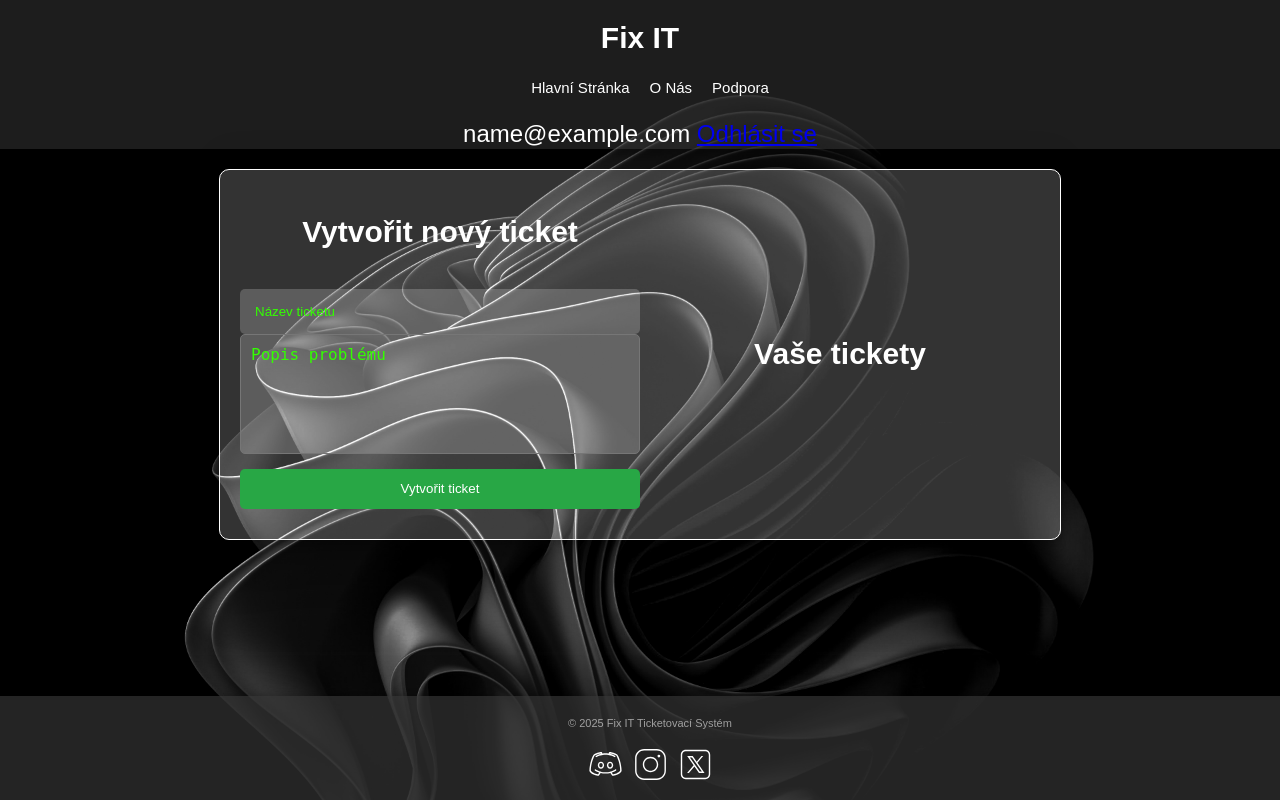
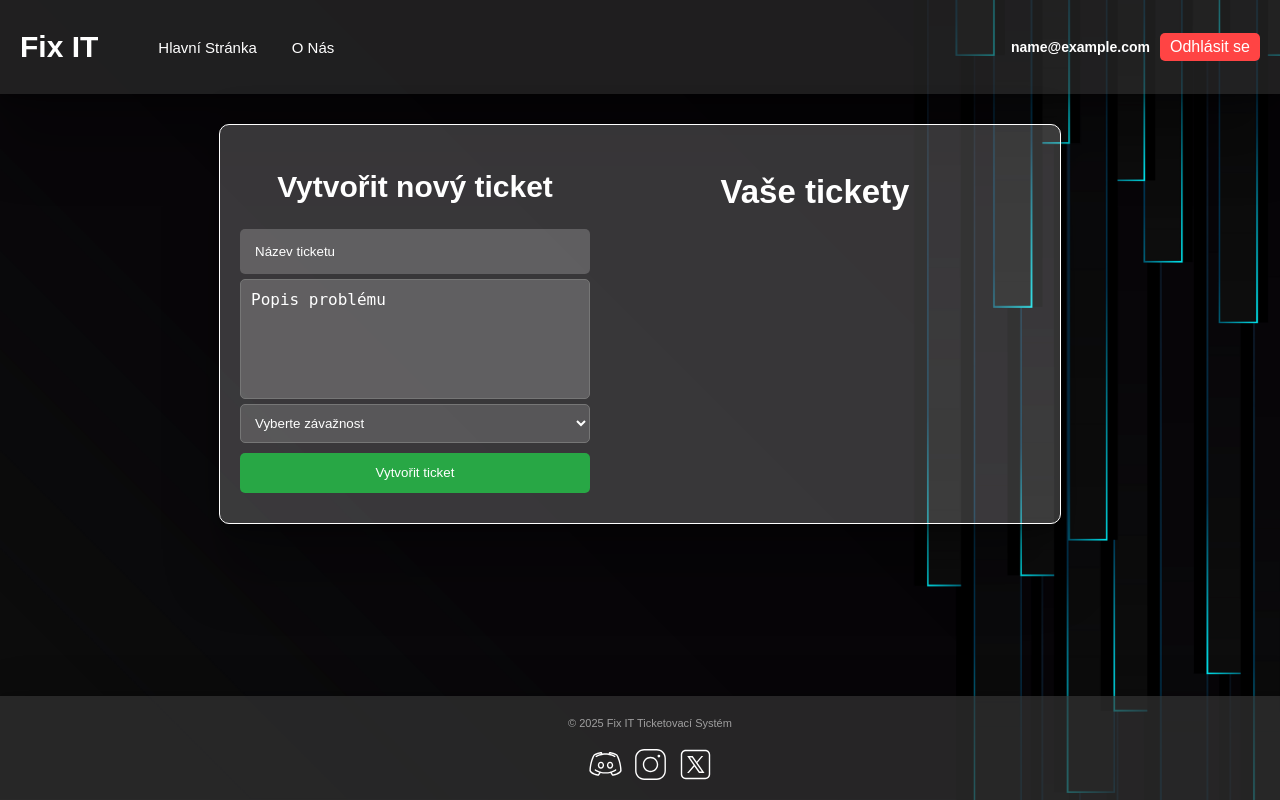
Before and after one commit to MichaelZdvoran/DAD-APLIKACE, a PHP site: page /ticket.php in a window 1280 px wide. Run offline with PHP 8.4, Linux system fonts and the light colour scheme; the visitor is signed in with stand-in values (Sample User, id 1); data that the repository does not hold is empty.

Commit message:
BEST OF THE BEST

```diff
--- a/aboutus.php
+++ b/aboutus.php
@@ -9,14 +9,15 @@
 <body>
 <?php include "php/db.php" ?>
     <header>
+        <div class="header-left">
             <h1>Fix IT</h1>
             <nav>
                 <ul>
                     <li><a href="index.php">Hlavní Stránka</a></li>
                     <li><a href="aboutus.php">O Nás</a></li>
-                <li><a href="support.php">Podpora</a></li>
                 </ul>
             </nav>
+        </div>
     </header>
     <main>
         <div class="container-aboutus">
--- a/index.php
+++ b/index.php
@@ -10,14 +10,15 @@
 <body>
     <?php include "php/db.php" ?>
     <header>
+        <div class="header-left">
             <h1>Fix IT</h1>
             <nav>
                 <ul>
                     <li><a href="index.php">Hlavní Stránka</a></li>
                     <li><a href="aboutus.php">O Nás</a></li>
-                <li><a href="support.php">Podpora</a></li>
                 </ul>
             </nav>
+        </div>
     </header>
     <main>
         <div class="container">
--- a/registrace.php
+++ b/registrace.php
@@ -15,7 +15,6 @@
             <ul>
                 <li><a href="index.php">Hlavní Stránka</a></li>
                 <li><a href="aboutus.php">O Nás</a></li>
-                <li><a href="support.php">Podpora</a></li>
             </ul>
         </nav>
     </header>
--- a/styles/ticket.css
+++ b/styles/ticket.css
@@ -2,22 +2,59 @@ body {
     font-family: Arial, sans-serif;
     margin: 0;
     padding: 0;
-    background: #111 url('/pngs/FixIT_background.jpg') no-repeat center center fixed;
+    background: #111 url('/pngs/491362538070.jpg') no-repeat center center fixed;
     background-size: cover;
 }
 
 header {
+    display: flex;
+    justify-content: space-between;
+    align-items: center;
+    padding: 10px 20px;
     background: #33333393;
     color: white;
-    text-align: center;
-    padding: 1px;
-    font-size: 24px;
     box-shadow: rgba(0, 0, 0, 0.25) 0px 54px 55px, rgba(0, 0, 0, 0.12) 0px -12px 30px, rgba(0, 0, 0, 0.12) 0px 4px 6px, rgba(0, 0, 0, 0.17) 0px 12px 13px, rgba(0, 0, 0, 0.09) 0px -3px 5px;
+    margin: auto; /* Zarovnání na střed */
 }
 
-main{
+.header-left {
+    display: flex;
+    align-items: center;
+}
 
+.header-left nav ul {
+    list-style: none;
+    display: flex;
+    gap: 15px;
+    margin-left: 20px;
 }
+
+.user-container {
+    display: flex;
+    align-items: center;
+    gap: 10px;
+}
+
+.user-email {
+    color: #fff;
+    font-size: 14px;
+    font-weight: bold;
+}
+
+.logout-btn {
+    background: #ff4444;
+    color: white;
+    padding: 5px 10px;
+    border-radius: 5px;
+    text-decoration: none;
+    transition: 0.3s;
+}
+
+.logout-btn:hover {
+    background: #cc0000;
+}
+
+
 
 header h1{
     font-size: 30px;
@@ -43,17 +80,26 @@ header nav ul li a {
 
 }
 
-.container h2{
+.form-section h2{
     display: flex;
     justify-content: center;
     font-size: 30px;
+    position: sticky;
+    top: 0;
+    z-index: 10;
 }
 
-.container {
+main{
+    display: flex;
+    justify-content: center;
+}
+
+.container{
     display: flex;
     flex-direction: row;
     width: 800px;
-    margin: 20px auto;
+    margin: 30px auto;
+    max-height: 500px;
     background: rgba(255, 255, 255, 0.199);
     padding: 20px;
     color: white;
@@ -66,21 +112,72 @@ header nav ul li a {
     display: flex;
     flex-direction: column;
     width: 400px;
-    gap: 15px;
 }
 
-.tickets-section{
-    display: flex;
-    justify-content: center;
-    align-items: center;
-    flex-direction: column;
-    width: 400px;
+.tickets-section {
+    width: 100%;
+    max-width: 450px; /* Nebo jinou šířku, jakou chceš */
+    margin: 0 auto;
+}
+
+.tickets-header {
+    position: sticky;
+    top: 0;
+    color: white;
+
+    text-align: center;
+    font-weight: bold;
+    z-index: 10;
+    font-size: 22px;
+}
+
+.tickets-list {
+    max-height: 254px; /* Omezíme výšku */
+    overflow-y: auto;  /* Povolený vertikální scroll */
+    color: white;
+    padding: 10px;
+}
+
+.ticket {
+    background: rgba(255, 255, 255, 0.1);
+    padding: 10px;
+    color: white;
+    margin-bottom: 10px;
+    border-radius: 5px;
+    border: 1px solid #ccc; /* Pro lepší viditelnost, můžeš odstranit */
+}
+
+
+.ticket h3 {
+    margin: 0;
+    font-size: 1.1em;
+    color: #ffffff;
+}
+
+.ticket p {
+    margin: 5px 0;
+    color: #ffffff;
+}
+
+.ticket strong {
+    color: #ffffff;
+}
+
+.ticket .status {
+    display: inline-block;
+    margin-top: 10px;
+    padding: 5px 10px;
+    background-color: #e0f2f1;
+    color: #ffffff;
+    font-weight: bold;
+    border-radius: 5px;
+    font-size: 0.9em;
 }
 
 textarea{
     display: block;
     width: 100%;
-    margin-bottom: 15px;
+    margin-bottom: 5px;
     padding: 10px;
     border-radius: 5px;
     font-size: 16px;
@@ -106,21 +203,30 @@ input {
     border-radius: 5px;
     background: rgba(255, 255, 255, 0.2);
     color: rgb(255, 255, 255);
+    margin-bottom: 5px;
+}
+
+select{
+    display: flex;
+    width: 100%;
+    padding: 10px;
+    margin-bottom: 10px;
+    border-radius: 5px;
 }
 
 input::placeholder {
-    color: rgb(51, 255, 0);
+    color: #ffffff;
 }
 
 textarea::placeholder{
     text-decoration: none;
-    color: rgb(51, 255, 0);
+    color: #ffffff;
 }
 
 select{
     background-color: #ffffff28;
     text-decoration: none;
-    color: rgb(51, 255, 0);
+    color: #ffffff;
 }
 
 select option{
--- a/ticket.php
+++ b/ticket.php
@@ -9,29 +9,33 @@ require "php/db.php";
     <meta charset="UTF-8">
     <meta name="viewport" content="width=device-width, initial-scale=1.0">
     <title>Fix IT - Ticketovací Systém</title>
-    <link rel="stylesheet" href="/styles/ticket.css">
+    <link rel="stylesheet" href="styles/ticket.css?v=<?php echo time(); ?>">
+
 </head>
 <body>
 <?php include "php/db.php" ?>
     <header>
+        <div class="header-left">
             <h1>Fix IT</h1>
             <nav>
                 <ul>
                     <li><a href="index.php">Hlavní Stránka</a></li>
                     <li><a href="aboutus.php">O Nás</a></li>
-                <li><a href="support.php">Podpora</a></li>
                 </ul>
             </nav>
+        </div>
 
-        <div class="user-info">
+        <div class="user-container">
             <?php if (isset($_SESSION['user_email'])): ?>
-                <span><?php echo htmlspecialchars($_SESSION['user_email']); ?></span>
+                <span class="user-email"><?php echo htmlspecialchars($_SESSION['user_email']); ?></span>
                 <a href="php/logout.php" class="logout-btn">Odhlásit se</a>
             <?php else: ?>
                 <a href="index.php">Přihlásit se</a>
             <?php endif; ?>
         </div>
     </header>
+
+
     <main>
         <div class="container">
             <section class="form-section">
@@ -39,17 +43,24 @@ require "php/db.php";
                 <form action="php/tickets.php" method="post">
                     <input type="text" name="title" placeholder="Název ticketu" required>
                     <textarea name="description" placeholder="Popis problému" required></textarea>
+                    <select name="severity" id="zavaznost" required>
+                     <option value="">Vyberte závažnost</option>
+                     <option value="Nízká">Nízká</option>
+                     <option value="Střední">Střední</option>
+                     <option value="Vysoká">Vysoká</option>
+                 </select>
                     <button type="submit">Vytvořit ticket</button>
                 </form>
             </section>
 
             <section class="tickets-section">
+                <div class="tickets-header">
                     <h2>Vaše tickety</h2>
-                <div id="tickets"></div>
+                </div>
+
+                <!-- Přidáme nový kontejner pro scrollování -->
+                <div class="tickets-list">
                     <?php
-                    require 'php/db.php';
-                    session_start();
-
                         if (!isset($_SESSION['user_id'])) {
                             header("Location: index.php");
                             exit;
@@ -61,11 +72,18 @@ require "php/db.php";
                         $tickets = $stmt->fetchAll();
 
                         foreach ($tickets as $ticket) {
-                        echo "<div><h3>{$ticket['title']}</h3><p>{$ticket['description']}</p><p>Status: {$ticket['status']}</p></div>";
+                            echo "<div class='ticket'>
+                                    <h3>{$ticket['title']}</h3>
+                                    <p>{$ticket['description']}</p>
+                                    <p><strong>Závažnost:</strong> {$ticket['severity']}</p>
+                                    <p><strong>Status:</strong> {$ticket['status']}</p>
+                                </div>";
                         }
                     ?>
+                </div>
 
             </section>
+
         </div>
     </main>
     <footer>
```
Also changed, not shown: other parts of styles/ticket.css (+1 -37 lines), php/login.php (+6 -4 lines), php/tickets.php (+7 -2 lines), styles/index.css (+32 -8 lines), support.php (deleted, +0 -33 lines), pngs/491362538070.jpg (added). Lines whose indentation alone changed are shown as unchanged.
